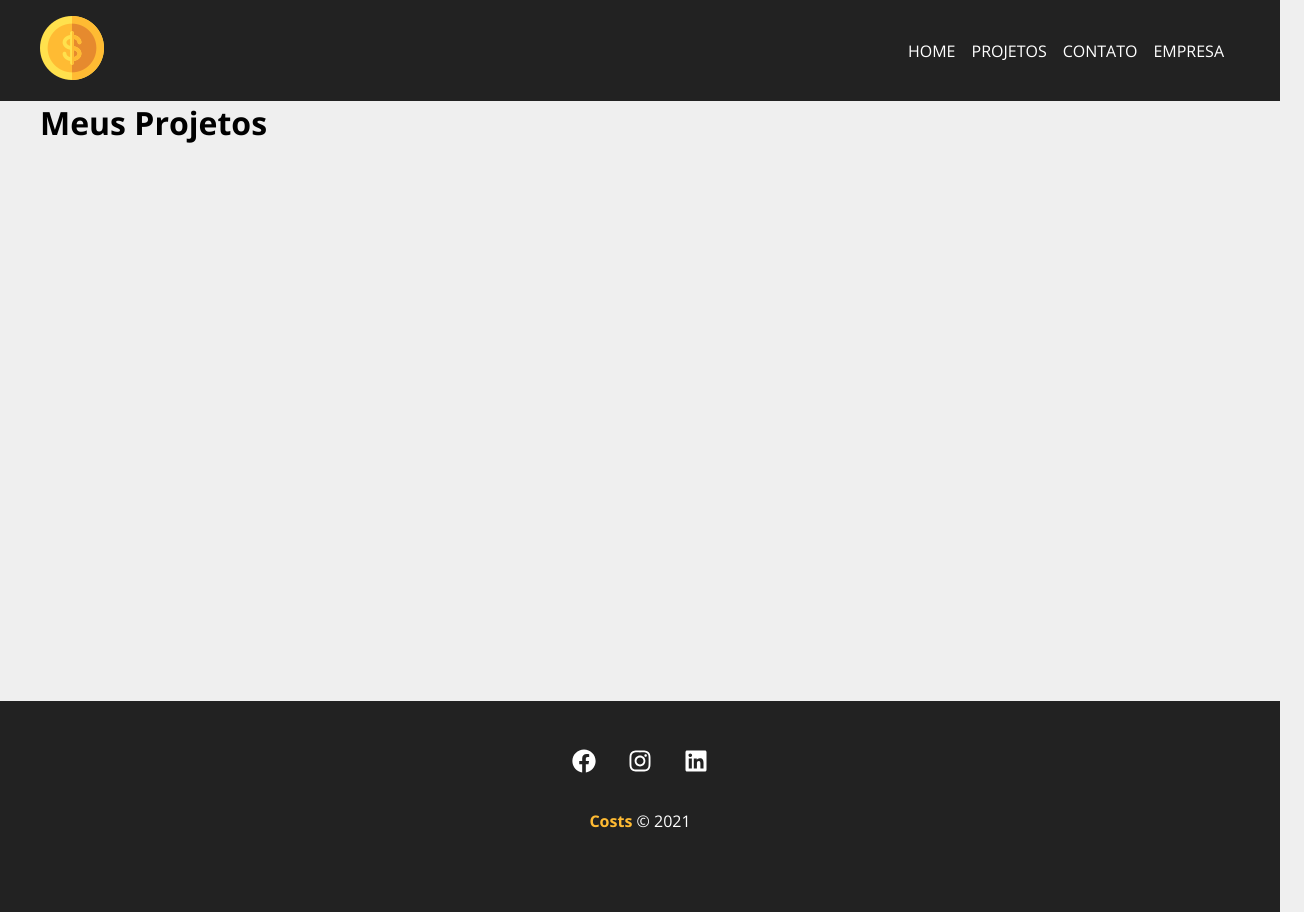
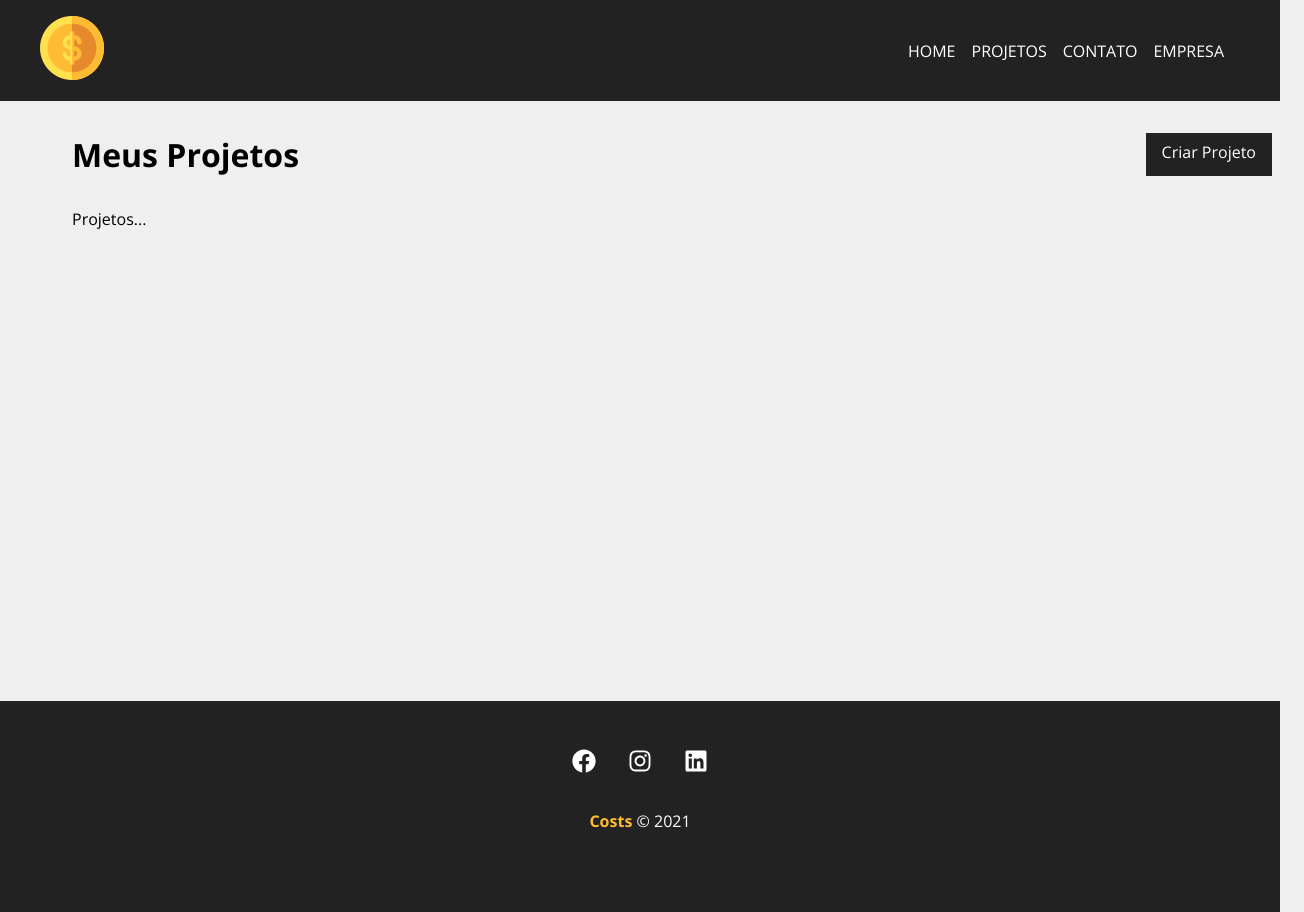
Before and after one commit to Guilherme-Maciel/costs, a React (Create React App) app: page /projects in a window 1280 px wide. Shown: the whole page, 1304 px wide, since content can reach past the window. Built offline with nearby package versions, Linux system fonts and the light colour scheme; the HTML template or start-up script is replaced by a standard one.

Commit message:
Feature: Estruturação do dashboard

```diff
--- a/src/components/pages/Projects.js
+++ b/src/components/pages/Projects.js
@@ -1,5 +1,8 @@
 import Message from '../layouts/Message'
 import {useLocation} from 'react-router-dom'
+import styles from './Projects.module.css'
+import Container from '../layouts/Container'
+import LinkButton from '../layouts/LinkButton'
 
 function Projects(){
     const location = useLocation()
@@ -12,9 +15,16 @@
         type = location.state.type
     }
     return(
-        <div>
-            <h1>Meus Projetos</h1>
+        <div className={styles.project_container}>
+            <div className={styles.title_container}>
+                <h1>Meus Projetos</h1>
+                <LinkButton to="/newproject" text="Criar Projeto"/>
+            </div>
             {message && <Message msg={message} type={type}/>}
+            <Container customClass="start">
+                <p>Projetos...</p>
+
+            </Container>
 
         </div>
     )
--- /dev/null
+++ b/src/components/pages/Projects.module.css
@@ -0,0 +1,9 @@
+.project_container {
+    padding: 2em;
+}
+
+.title_container{
+    display: flex;
+    justify-content: space-between;
+    margin-bottom: 2em;
+}
```
